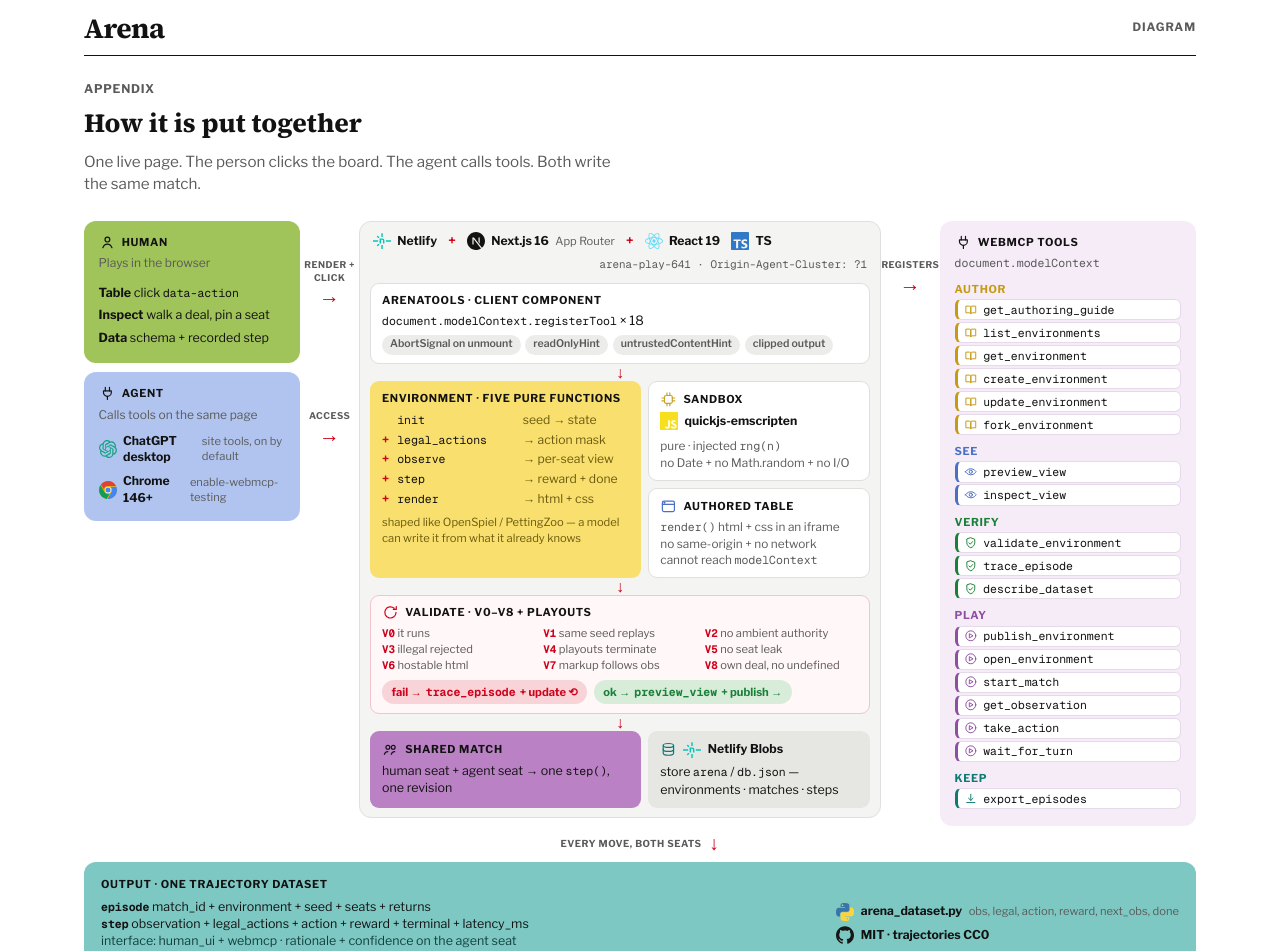
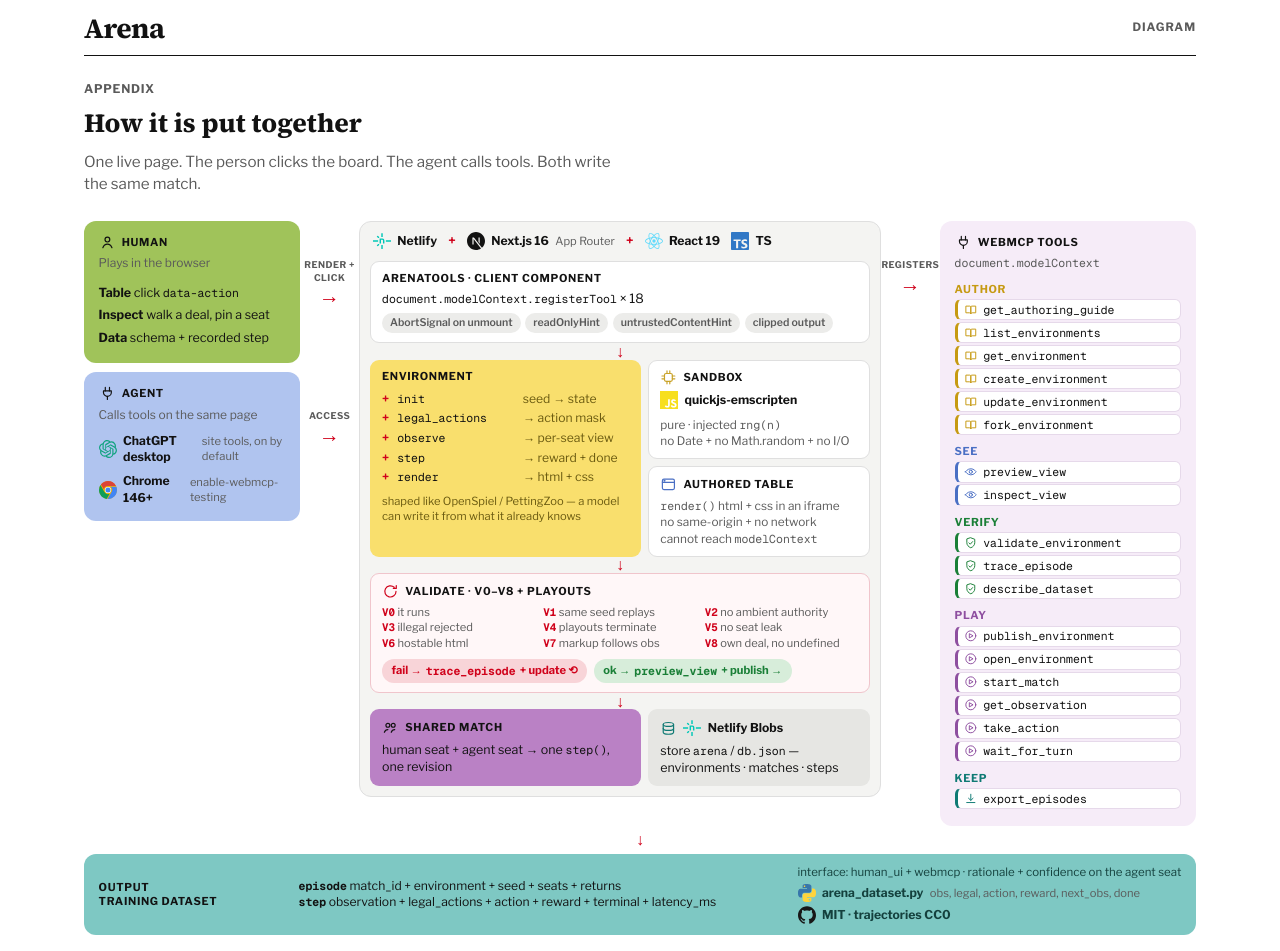
Before and after one commit to amelia751/arena-mcp, a Next.js app: page /diagram in a window 1280 px wide. Shown: the top 951 px of the page. Built offline with nearby package versions, Linux system fonts and the light colour scheme.

Commit message:
Shorten the diagram output band and drop the host url line

```diff
--- a/src/app/globals.css
+++ b/src/app/globals.css
@@ -1063,13 +1063,6 @@ h2 {
   padding: 0.05rem 0.2rem 0.25rem;
 }
 
-.dg-url {
-  margin-left: auto;
-  font-family: var(--font-mono), ui-monospace, monospace;
-  font-size: 0.68rem;
-  color: var(--muted);
-}
-
 .dg-tools-reg,
 .dg-fn,
 .dg-sub-box,
@@ -1258,25 +1251,14 @@ h2 {
 
 .dg-tail {
   grid-area: tail;
-  display: flex;
-  align-items: center;
-  justify-content: center;
-  gap: 0.5rem;
-  font-size: 0.6rem;
-  font-weight: 700;
-  letter-spacing: 0.05em;
-  text-transform: uppercase;
-  color: var(--muted);
-}
-
-.dg-tail b {
-  font-size: 1.2rem;
-  line-height: 1;
+  text-align: center;
+  font-size: 1rem;
+  line-height: 0.7;
   color: var(--accent);
 }
 
 .dg-out {
-  padding: 0.85rem 1rem;
+  padding: 0.6rem 0.85rem 0.65rem;
   background: #7ec8c3;
   border-color: transparent;
 }
@@ -1286,27 +1268,32 @@ h2 {
   flex-wrap: wrap;
   justify-content: space-between;
   align-items: center;
-  gap: 0.7rem 1.5rem;
-  margin-top: 0.35rem;
+  gap: 0.5rem 1.5rem;
+}
+
+.dg-outbody > .kicker {
+  line-height: 1.35;
 }
 
 .dg-schema {
   margin: 0;
-  font-size: 0.78rem;
+  font-size: 0.76rem;
+  line-height: 1.35;
 }
 
 .dg-schema code {
   font-weight: 700;
 }
 
-.dg-schema span {
-  color: #14403d;
-}
-
 .dg-outside {
   display: flex;
   flex-direction: column;
-  gap: 0.35rem;
+  gap: 0.22rem;
+  font-size: 0.72rem;
+}
+
+.dg-outside > span {
+  color: #14403d;
 }
 
 .diagram figcaption {
--- a/src/components/ArenaTools.tsx
+++ b/src/components/ArenaTools.tsx
@@ -218,6 +218,35 @@ export function ArenaTools() {
     const { signal } = controller;
 
     const deskMatch = () => currentDesk()?.match() ?? null;
+
+    /**
+     * The match on screen, or the one still running on the server when this page
+     * has no table mounted — which is what happens the moment a browser reloads
+     * or navigates between turns. Losing the match there used to end the game.
+     */
+    const currentMatch = async (matchId?: string) => {
+      const here = deskMatch();
+      if (here && (!matchId || here.match_id === matchId)) return here;
+      const res = matchId
+        ? await api(`/api/matches/${matchId}`)
+        : await api("/api/matches");
+      const m = res?.match;
+      if (!m?.id) return null;
+      const seats: Array<{ seat: number; player_type: string }> = m.seats ?? [];
+      const agent_seat = seats.find((s) => s.player_type === "agent")?.seat ?? 1;
+      const human_seat = seats.find((s) => s.player_type === "human")?.seat ?? 1 - agent_seat;
+      return {
+        match_id: m.id,
+        environment_id: m.environment_id,
+        environment_name: m.environment_name,
+        human_seat,
+        agent_seat,
+        revision: m.revision,
+        to_move: m.to_move,
+        terminal: m.terminal,
+        rewards: m.rewards,
+      };
+    };
 
     // Publishing is the claim that the table is good, and you cannot make that
     // claim about markup you never looked at. Records the revision last seen.
@@ -673,7 +702,7 @@ export function ArenaTools() {
         },
         annotations: { readOnlyHint: true, untrustedContentHint: true },
         execute: async ({ match_id, seat }, { signal }) => {
-          const session = deskMatch();
+          const session = await currentMatch(match_id ? String(match_id) : undefined);
           const id = match_id ?? session?.match_id;
           if (!id) return "No match is running. Call start_match first.";
           const s = seat ?? session?.agent_seat;
@@ -734,7 +763,7 @@ export function ArenaTools() {
         },
         annotations: { untrustedContentHint: true },
         execute: async ({ match_id, ...rest }, { signal }) => {
-          const session = deskMatch();
+          const session = await currentMatch(match_id ? String(match_id) : undefined);
           const id = match_id ?? session?.match_id;
           if (!id) return "No match is running. Call start_match first.";
           const res = await api(`/api/matches/${id}/action`, {
@@ -793,7 +822,7 @@ export function ArenaTools() {
         },
         annotations: { readOnlyHint: true, untrustedContentHint: true },
         execute: async ({ match_id, after_revision, timeout_ms }, { signal }) => {
-          const session = deskMatch();
+          const session = await currentMatch(match_id ? String(match_id) : undefined);
           const id = match_id ?? session?.match_id;
           if (!id) return "No match is running. Call start_match first.";
           const after = after_revision ?? session?.revision ?? 0;
@@ -842,7 +871,8 @@ export function ArenaTools() {
         annotations: { readOnlyHint: true, untrustedContentHint: true },
         execute: async (input, { signal }) => {
           const q = new URLSearchParams();
-          const id = input.match_id ?? (input.environment_id ? null : deskMatch()?.match_id);
+          const id =
+            input.match_id ?? (input.environment_id ? null : (await currentMatch())?.match_id);
           if (input.environment_id) q.set("environment_id", String(input.environment_id));
           if (id) q.set("match_id", String(id));
           const res = await api(`/api/episodes?${q}`, { signal });
--- a/src/components/DiagramFigure.tsx
+++ b/src/components/DiagramFigure.tsx
@@ -242,7 +242,6 @@ export function DiagramFigure() {
             <span className="dg-plus">+</span>
             <Brand src="/diagram/react.svg" label="React 19" />
             <Brand src="/diagram/typescript.svg" label="TS" />
-            <span className="dg-url">arena-play-641 · Origin-Agent-Cluster: ?1</span>
           </header>
 
           <div className="dg-tools-reg">
@@ -264,11 +263,11 @@ export function DiagramFigure() {
 
           <div className="dg-mid">
             <div className="dg-fn">
-              <p className="kicker">Environment · five pure functions</p>
+              <p className="kicker">Environment</p>
               <ol>
-                {FNS.map(([name, hint], i) => (
+                {FNS.map(([name, hint]) => (
                   <li key={name}>
-                    <i className="dg-plus">{i === 0 ? "" : "+"}</i>
+                    <i className="dg-plus">+</i>
                     <code>{name}</code>
                     <span>{hint}</span>
                   </li>
@@ -391,22 +390,24 @@ export function DiagramFigure() {
         </section>
 
         <div className="dg-tail" aria-hidden="true">
-          <span>every move, both seats</span>
-          <b>↓</b>
+          ↓
         </div>
 
         <section className="dg-out">
-          <p className="kicker">Output · one trajectory dataset</p>
           <div className="dg-outbody">
+            <p className="kicker">
+              Output
+              <br />
+              training dataset
+            </p>
             <p className="dg-schema">
               <code>episode</code> match_id + environment + seed + seats + returns
               <br />
               <code>step</code> observation + legal_actions + action + reward + terminal +
               latency_ms
-              <br />
-              <span>interface: human_ui + webmcp · rationale + confidence on the agent seat</span>
             </p>
             <div className="dg-outside">
+              <span>interface: human_ui + webmcp · rationale + confidence on the agent seat</span>
               <Brand src="/diagram/python.svg" label="arena_dataset.py" note="obs, legal, action, reward, next_obs, done" />
               <Brand src="/diagram/github.svg" label="MIT · trajectories CC0" />
             </div>
```
